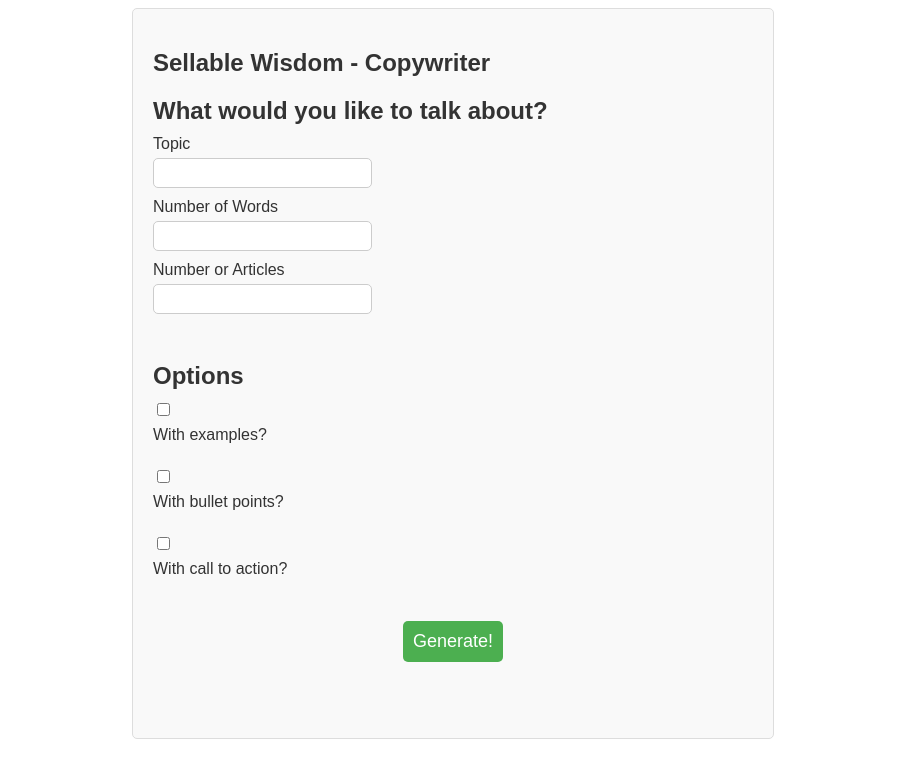
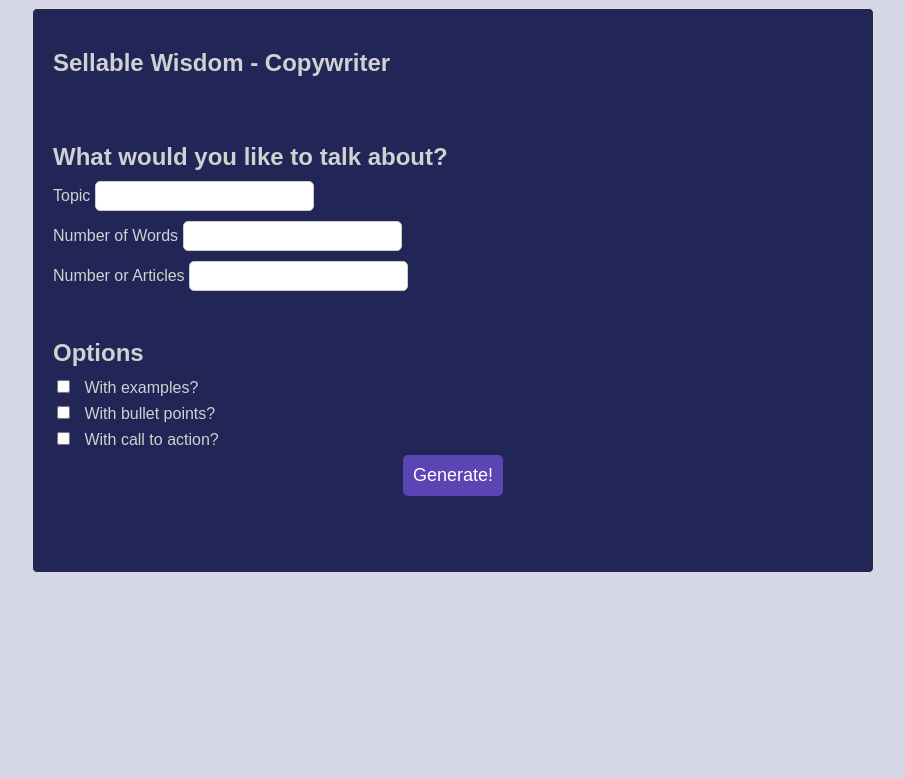
Before and after one commit to ElAfroNinja000/GPT_Copywriting, a Flask app: page / in a window 1280 px wide. Shown: the top 778 px of the page, without its empty margins (187-1092 px from the left). Run offline with Flask 2, Linux system fonts and the light colour scheme.

Commit message:
Added loading screen Updated style

```diff
--- a/gpt_copywriting_generator.py
+++ b/gpt_copywriting_generator.py
@@ -26,7 +26,7 @@ class GPTCopywritingGenerator:
                 top_p=1,
                 frequency_penalty=frequency_penalties[i],
                 presence_penalty=presence_penalties[i])
-            responses.append(response["choices"][0]["text"].replace("\n\n", "\n"))
+            responses.append(response["choices"][0]["text"].replace("\n\n", ""))
         return responses
 
 
@@ -36,5 +36,5 @@ if __name__ == '__main__':
         "bullet points": True,
         "call to action": True
     }
-    resp = GPTCopywritingGenerator(3).send_request("fried chicken", 400, opts)
+    resp = GPTCopywritingGenerator(3).send_request("white chocolate", 400, opts)
     print(resp)
--- a/static/css/test1_style.css
+++ /dev/null
@@ -1,72 +0,0 @@
-/* Global styles */
-
-body {
-  font-family: Arial, sans-serif;
-  font-size: 16px;
-  color: #333;
-}
-
-/* Header styles */
-
-.header {
-  font-size: 24px;
-  font-weight: bold;
-  margin-top: 20px;
-  margin-bottom: 10px;
-}
-
-/* Form styles */
-
-#app-form {
-  max-width: 600px;
-  margin: 0 auto;
-  padding: 20px;
-  background-color: #f9f9f9;
-  border: 1px solid #ddd;
-  border-radius: 5px;
-}
-
-#mandatory_fields, #optional_fields {
-  margin-bottom: 20px;
-}
-
-label {
-  display: block;
-  margin-bottom: 5px;
-}
-
-input[type="text"], input[type="checkbox"] {
-  margin-bottom: 10px;
-  padding: 5px;
-  border: 1px solid #ccc;
-  border-radius: 5px;
-  font-size: 16px;
-}
-
-input[type="checkbox"] {
-  display: inline-block;
-  margin-right: 10px;
-}
-
-button[type="submit"] {
-  display: block;
-  margin: 0 auto;
-  padding: 10px;
-  border: none;
-  border-radius: 5px;
-  background-color: #4CAF50;
-  color: #fff;
-  font-size: 18px;
-  cursor: pointer;
-}
-
-.articles-container {
-  margin-top: 20px;
-}
-
-.articles-container label {
-  display: block;
-  margin-bottom: 10px;
-  font-size: 18px;
-  font-weight: bold;
-}
--- /dev/null
+++ b/static/css/test25_style.css
@@ -0,0 +1,116 @@
+/* Global styles */
+
+body {
+  font-family: Arial, sans-serif;
+  font-size: 16px;
+  color: #d1d1d1;
+  background-color: #d5d7e6;
+}
+
+/* Header styles */
+
+.header {
+  font-size: 24px;
+  font-weight: bold;
+  margin-top: 20px;
+  margin-bottom: 10px;
+}
+
+/* Form styles */
+
+#app-form {
+  max-width: 800px;
+  margin: 0 auto;
+  padding: 20px;
+  background-color: #212657;
+  border: 1px solid #ddd;
+  border-radius: 5px;
+}
+
+#mandatory_fields, #optional_fields {
+  margin: 0 auto;
+}
+
+
+input[type="text"], input[type="checkbox"] {
+  margin-bottom: 10px;
+  padding: 5px;
+  border: 1px solid #ccc;
+  border-radius: 5px;
+  font-size: 16px;
+}
+
+input[type="checkbox"] {
+  display: inline-block;
+  margin-right: 10px;
+}
+
+button[type="submit"] {
+  display: block;
+  margin: 0 auto;
+  padding: 10px;
+  border: none;
+  border-radius: 5px;
+  background-color: #5b45b5;
+  color: #fff;
+  font-size: 18px;
+  cursor: pointer;
+}
+
+.articles-container {
+  margin-top: 20px;
+}
+
+.articles-container label {
+  display: block;
+  margin-bottom: 5px;
+  font-size: 15px;
+}
+
+#article-form {
+  margin: 5px auto;
+  padding: 20px;
+  color: #2a2157
+  background-color: #2a2157;
+  border: 1px solid #ddd;
+  border-radius: 5px;
+}
+
+#loading-screen {
+  position: fixed;
+  top: 0;
+  left: 0;
+  width: 100%;
+  height: 100%;
+  background: rgba(0, 0, 0, 0.8);
+  display: flex;
+  align-items: center;
+  justify-content: center;
+  z-index: 9999;
+  display: none;
+}
+
+#loading-screen .message {
+  color: white;
+  font-size: 20px;
+  font-weight: bold;
+  margin-right: 16px;
+}
+
+#loading-screen .spinner {
+  border: 16px solid #f3f3f3;
+  border-top: 16px solid #3498db;
+  border-radius: 50%;
+  width: 15px;
+  height: 15px;
+  animation: spin 2s linear infinite;
+}
+
+@keyframes spin {
+  0% {
+    transform: rotate(0deg);
+  }
+  100% {
+    transform: rotate(360deg);
+  }
+}
--- a/templates/index.html
+++ b/templates/index.html
@@ -1,14 +1,29 @@
 <!DOCTYPE html>
-<html xmlns="http://www.w3.org/1999/html">
+<html xmlns="http://www.w3.org/1999/html" xmlns="http://www.w3.org/1999/html">
     <head>
         <title>Sellable Wisdom - Copywriter</title>
-        <link rel="stylesheet" type="text/css" href="static/css/test1_style.css">
+        <link rel="stylesheet" type="text/css" href="static/css/test25_style.css">
+        <script src="https://code.jquery.com/jquery-3.6.0.min.js"></script>
+        <script>
+            $(document).ready(function() {
+                $('form').submit(function() {
+                  // Show the loading screen
+                  $('#loading-screen').show();
+                });
+
+                $(document).ajaxStop(function() {
+                  // Hide the loading screen
+                  $('#loading-screen').hide();
+                });
+              });
+        </script>
     </head>
 
     <body>
         <div id="app-form">
-
             <h2 class="header">Sellable Wisdom - Copywriter</h2>
+            </br>
+            </br>
             <form action="{{ url_for('generate_article') }}" method="POST" enctype="multipart/form-data">
                 <div id="mandatory_fields">
                     <h3 class="header">What would you like to talk about?</h3>
@@ -34,20 +49,28 @@
                     </br>
                     <input type="checkbox" id="with_call_to_action" name="with_call_to_action">
                     <label for="with_call_to_action">With call to action?</label>
-                    </br>
                 </div>
 
-                <button type="submit">Generate!</button>
+                <button type="submit" id="btn-generate">Generate!</button>
                 </br>
                 </br>
                 <div class="articles-container">
                     {% for article in articles %}
-                        <label>{{ article }}</label>
-                        </br>
-                        </br>
+                    <div id="article-form">
+                        {% for line in article.split('\n') %}
+                            <label>{{ line }}</label>
+                            </br>
+                            </br>
+                        {% endfor %}
+                    </div>
                     {% endfor %}
                 </div>
             </form>
         </div>
+        <div id="loading-screen">
+            <div class="message">Generating...</div>
+            </br>
+            <div class="spinner"></div>
+        </div>
     </body>
 </html>
```
